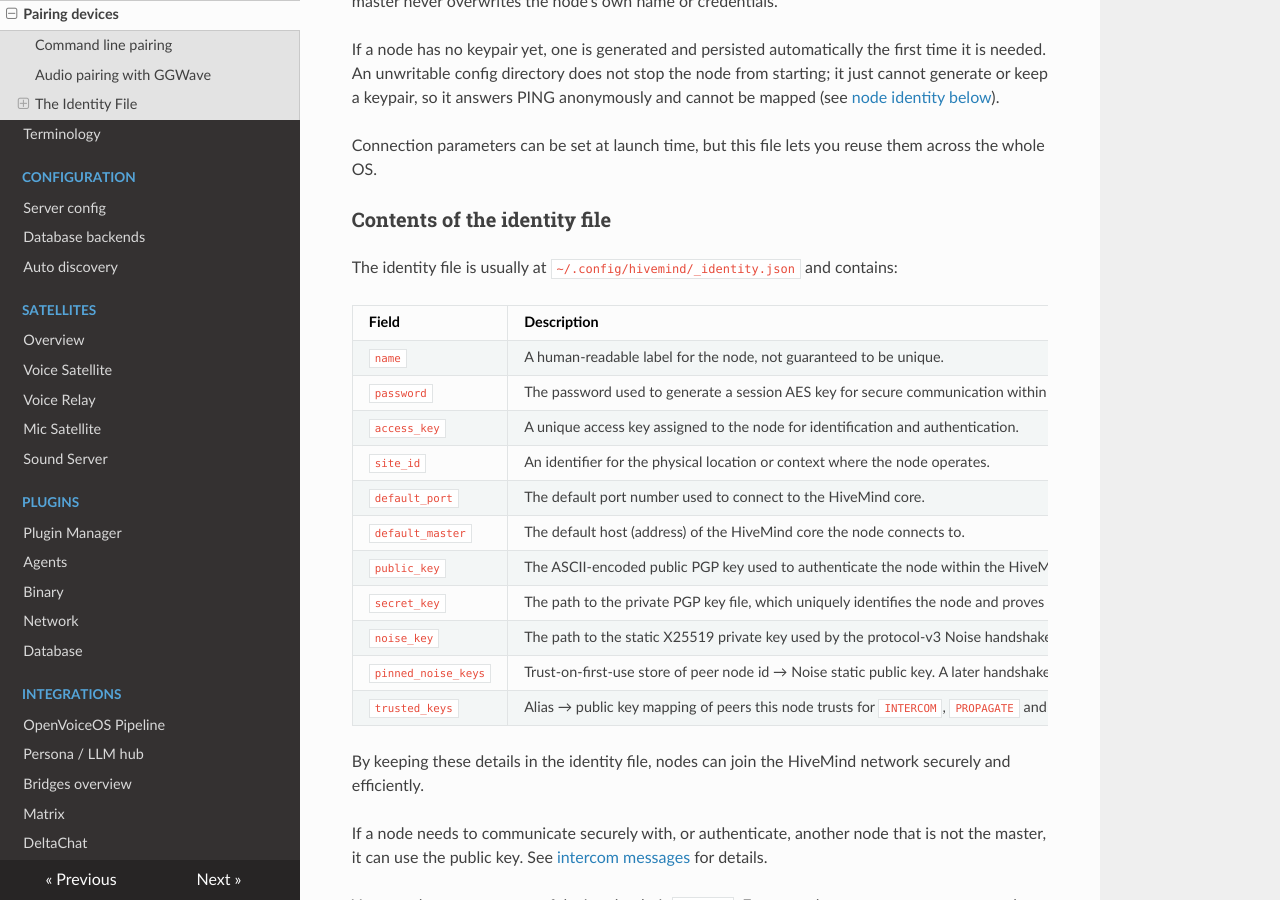
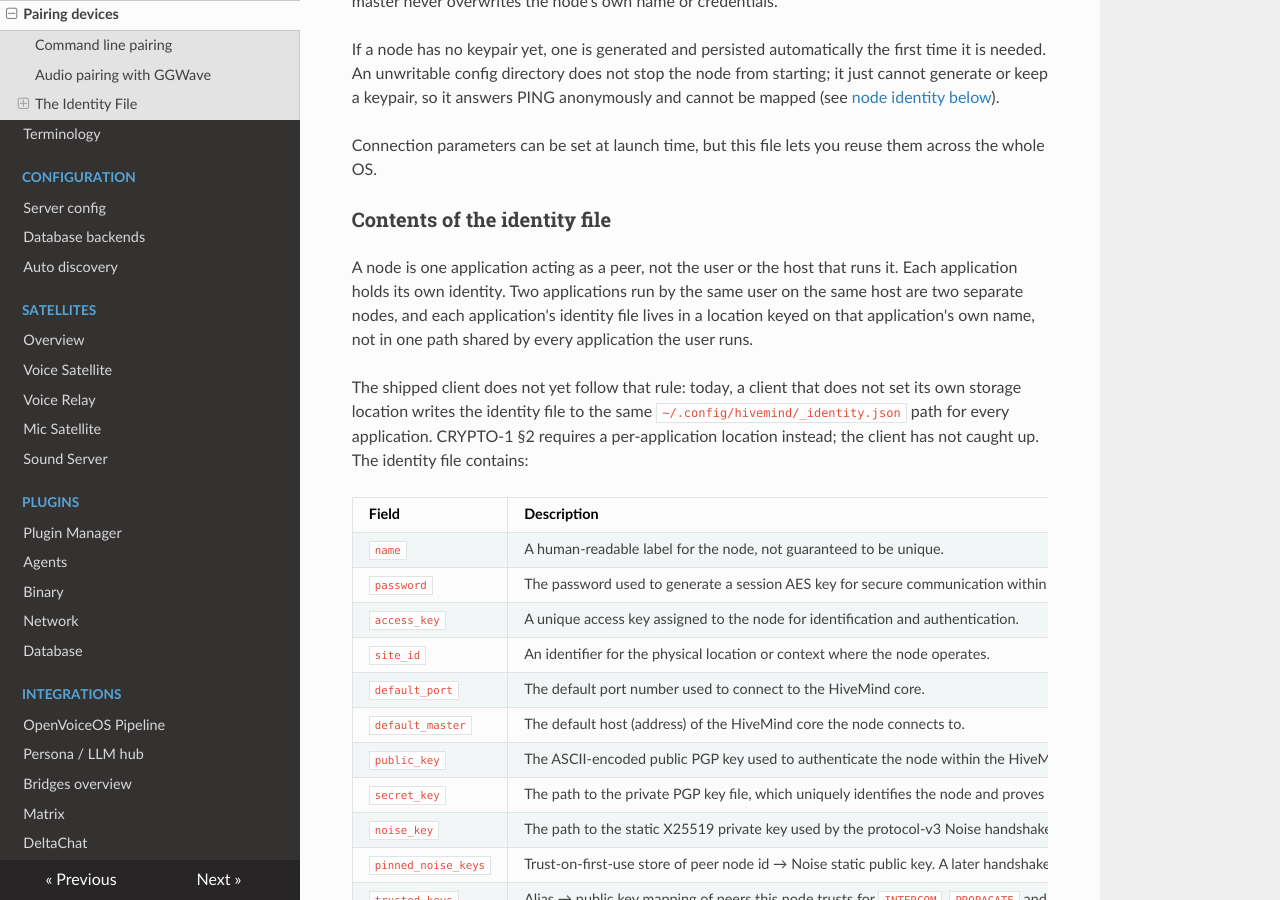
Before and after one commit to JarbasHiveMind/HiveMind-community-docs, an MkDocs documentation site: the page built from docs/03_pairing.md, in a window 1280 px wide and 900 px high, scrolled down 2790 px. Built offline with MkDocs 1.6.1, drawn with Linux system fonts in a browser that asks for light colours; nearby versions of some CDN libraries.

Commit message:
docs: identity is per application, and document the HTTP transport credential (#25)
03_pairing.md states the per-application identity requirement (CRYPTO-1)
ahead of the identity-file default path: the shipped client still
writes every application's identity to the same
~/.config/hivemind/_identity.json, and CRYPTO-1 requires a
per-application location the client has not caught up to yet.

04_protocol.md adds an HTTP transport section (its own H2) giving the
authorization query-parameter credential format (TRANSPORT-1), stating
it goes out on every request including session open, noting the access
key is an identifier and not a secret, and dropping 'prefer the
WebSocket transport' since TRANSPORT-1 gives WebSocket the same query
parameter and the same log exposure.

Verified against origin/dev of JarbasHiveMind/architecture
(hivemind-crypto-1.md and hivemind-transport-1.md) and against the
hivemind-bus-client identity default executed at dev 28bcb2e.

Co-authored-by: JarbasAi <jarbasai@mailfence.com>
Co-authored-by: Claude Sonnet 5 <noreply@anthropic.com>

```diff
--- a/docs/03_pairing.md
+++ b/docs/03_pairing.md
@@ -92,7 +92,17 @@ Connection parameters can be set at launch time, but this file lets you reuse th
 
 ### Contents of the identity file
 
-The identity file is usually at `~/.config/hivemind/_identity.json` and contains:
+A node is one application acting as a peer, not the user or the host that runs
+it. Each application holds its own identity. Two applications run by the same
+user on the same host are two separate nodes, and each application's identity
+file lives in a location keyed on that application's own name, not in one path
+shared by every application the user runs.
+
+The shipped client does not yet follow that rule: today, a client that does
+not set its own storage location writes the identity file to the same
+`~/.config/hivemind/_identity.json` path for every application. CRYPTO-1 §2
+requires a per-application location instead; the client has not caught up.
+The identity file contains:
 
 | Field                | Description                                                                                  |
 |----------------------|------------------------------------------------------------------------------------------------|
```
Also changed, not shown: docs/04_protocol.md (+16 -0 lines).
